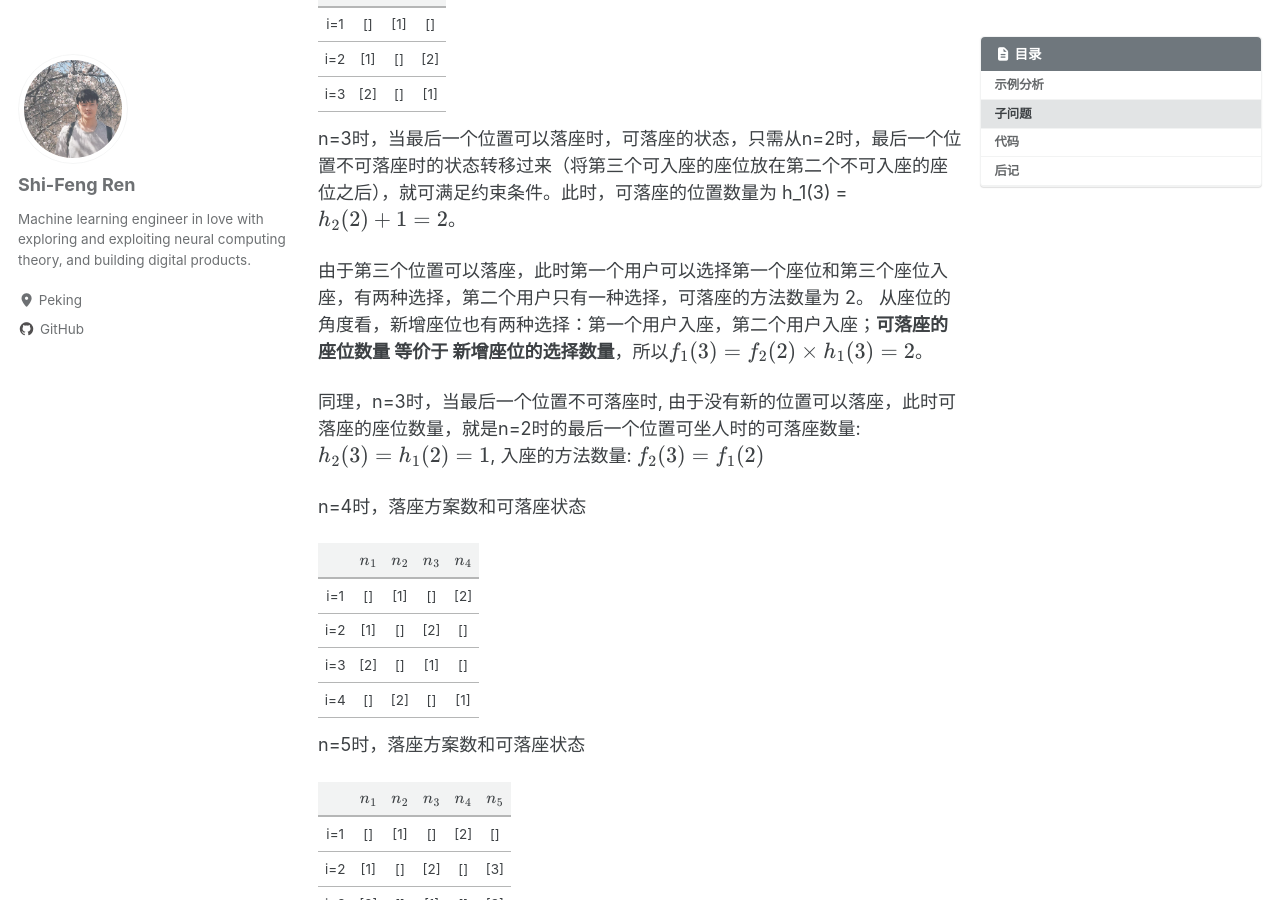
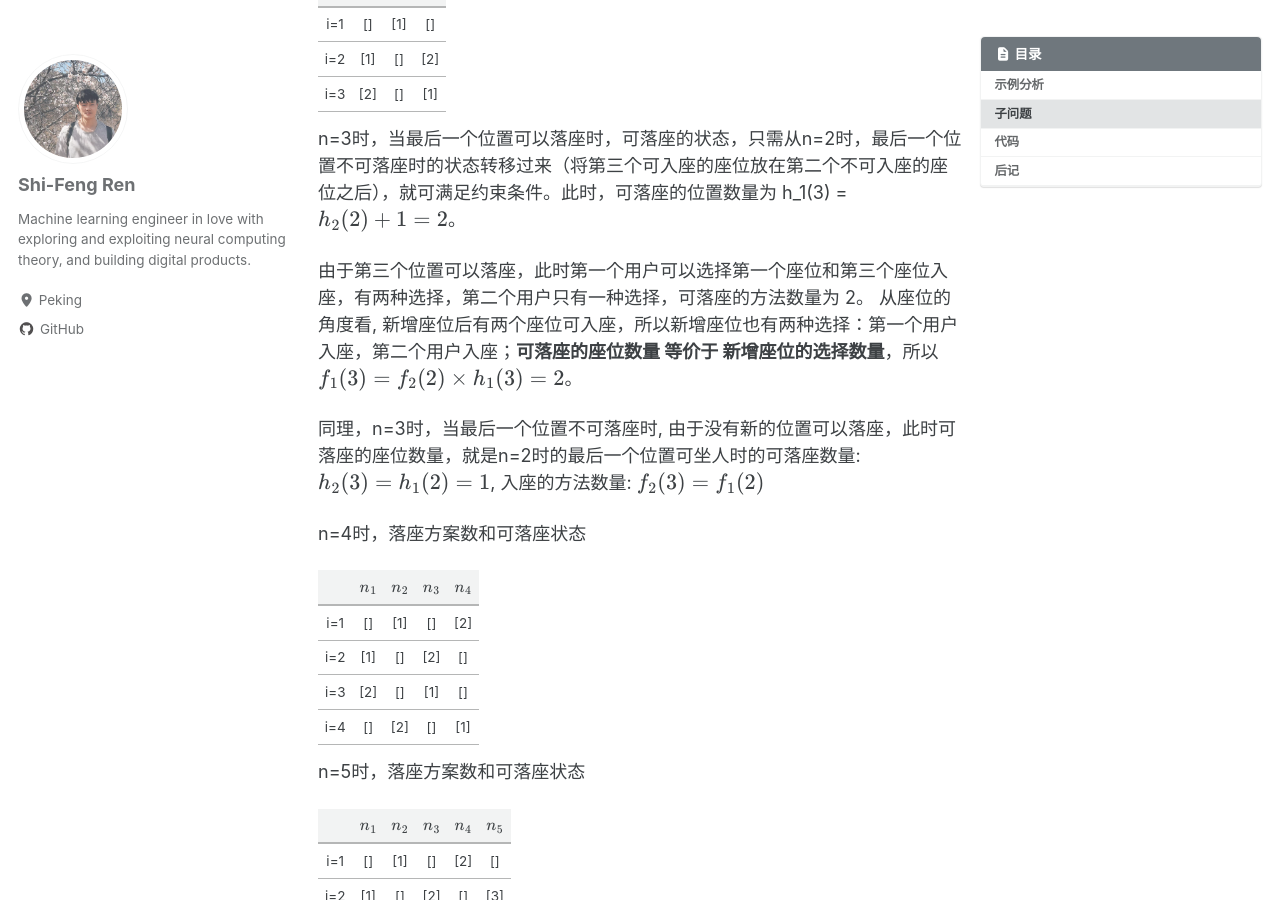
Before and after one commit to science-dojo/science-dojo.github.io, a Jekyll site: the page built from _posts/2024-09-17-N个座位坐满人的期望.md, in a window 1280 px wide and 900 px high, scrolled down 1616 px. Built offline with Jekyll 4.4.1, drawn with Linux system fonts in a browser that asks for light colours; cached includes are drawn as plain includes; formulas are drawn with MathJax 3.

Commit message:
refine statment

```diff
--- a/_posts/2024-09-17-N个座位坐满人的期望.md
+++ b/_posts/2024-09-17-N个座位坐满人的期望.md
@@ -65,7 +65,7 @@ n=3时, 落座方案数和可落座状态
 n=3时，当最后一个位置可以落座时，可落座的状态，只需从n=2时，最后一个位置不可落座时的状态转移过来（将第三个可入座的座位放在第二个不可入座的座位之后），就可满足约束条件。此时，可落座的位置数量为 h_1(3) = $h_2(2) + 1 = 2$。
 
 由于第三个位置可以落座，此时第一个用户可以选择第一个座位和第三个座位入座，有两种选择，第二个用户只有一种选择，可落座的方法数量为 2。
-从座位的角度看，新增座位也有两种选择：第一个用户入座，第二个用户入座；**可落座的座位数量 等价于 新增座位的选择数量**，所以$f_1(3)=f_2(2) \times h_1(3) = 2$。
+从座位的角度看, 新增座位后有两个座位可入座，所以新增座位也有两种选择：第一个用户入座，第二个用户入座；**可落座的座位数量 等价于 新增座位的选择数量**，所以$f_1(3)=f_2(2) \times h_1(3) = 2$。
 
 同理，n=3时，当最后一个位置不可落座时, 由于没有新的位置可以落座，此时可落座的座位数量，就是n=2时的最后一个位置可坐人时的可落座数量: $h_2(3) = h_1(2) = 1$,  入座的方法数量: $f_2(3) = f_1(2)$
 
```
